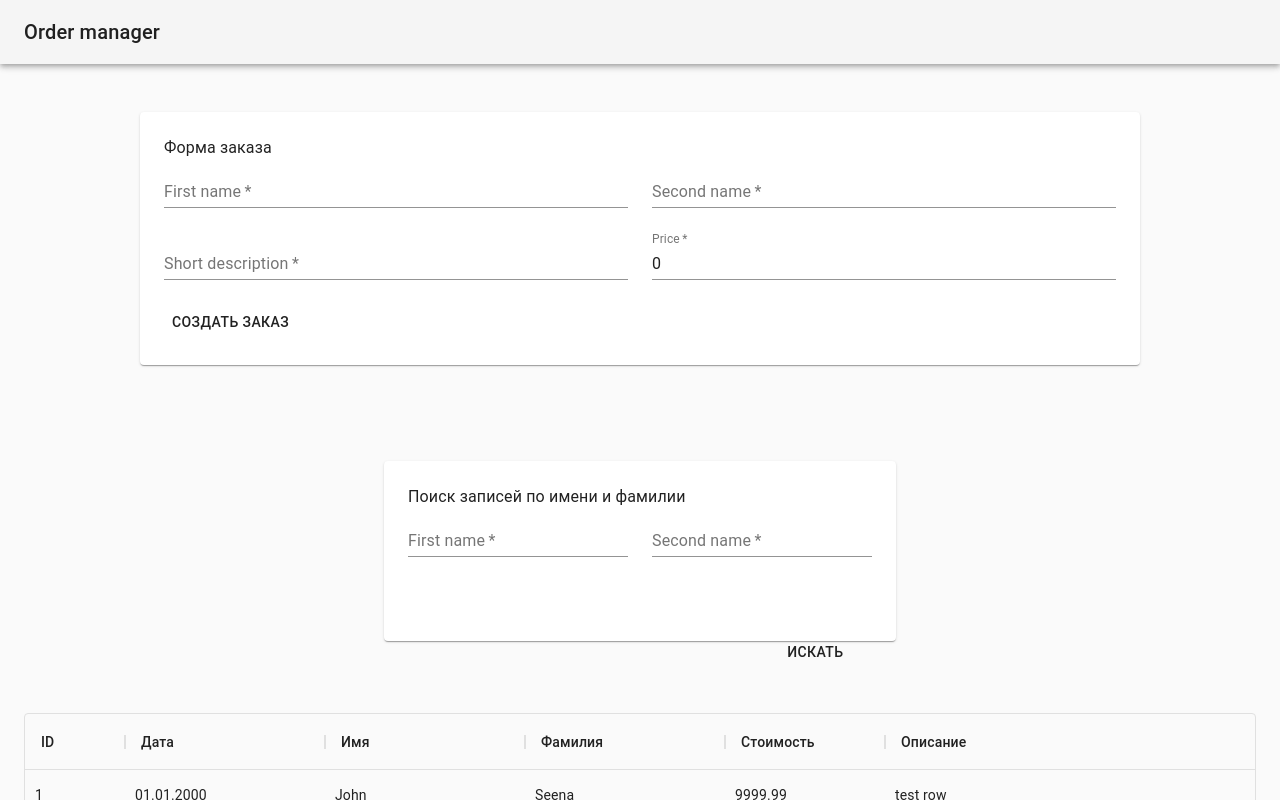
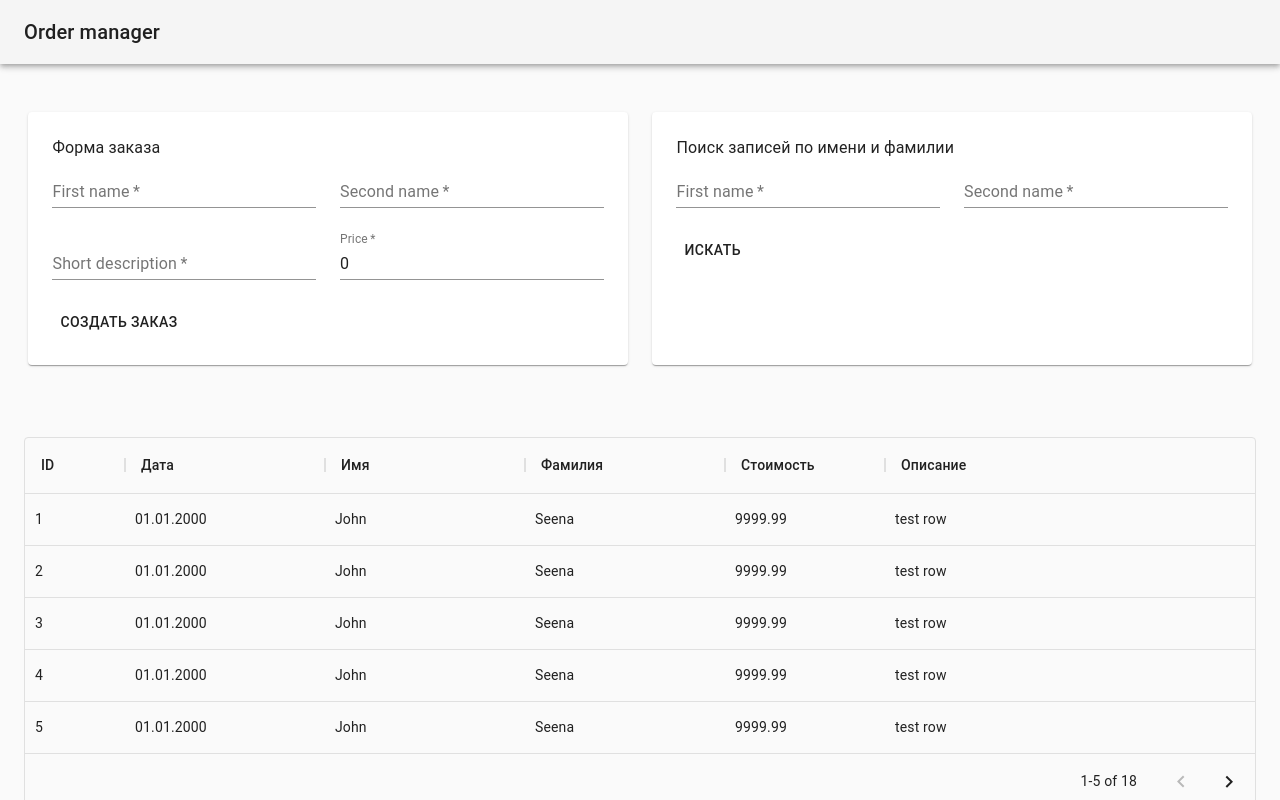
Before and after one commit to NutiNaguti/order-management.front, a React (Create React App) app: page / in a window 1280 px wide. Shown: the top 800 px of the page. Built offline with nearby package versions, Linux system fonts and the light colour scheme.

Commit message:
changed OrderForm.tsx component

```diff
--- a/src/OrderForm.tsx
+++ b/src/OrderForm.tsx
@@ -140,7 +140,7 @@ export default function OrderForm() {
             </AppBar>
             <main>
                 <Grid container className={classes.layout}>
-                    <Paper className={classes.paper}>
+                    <Paper className={classes.paper} style={{width: '48%'}}>
                         <Typography>
                             Форма заказа
                         </Typography>
@@ -184,7 +184,9 @@ export default function OrderForm() {
                                 Создать заказ
                             </Button>
                     </Paper>
-                    <Paper className={classes.paper}>
+                    <Paper className={classes.paper} style={{width: '48%'}}>
+                        <div>
+
                         <Typography>
                             Поиск записей по имени и фамилии
                         </Typography>
@@ -206,15 +208,17 @@ export default function OrderForm() {
                                            fullWidth/>
                             </Grid>
                         </Grid>
-                            <Button onClick={sendRequest} className={classes.button} style={{ top: '40%', left: '80%'}}>
+                            <Button onClick={sendRequest}
+                                    className={classes.button}>
                                 Искать
                             </Button>
+                        </div>
                     </Paper>
                 </Grid>
                 <Grid style={{height: 420, width: '100%'}} className={classes.table}>
                         <DataGrid columns={columns} rows={testRows} pageSize={5}/>
                 </Grid>
-            </main >
+        </main >
         </React.Fragment>
     )
 }
```
